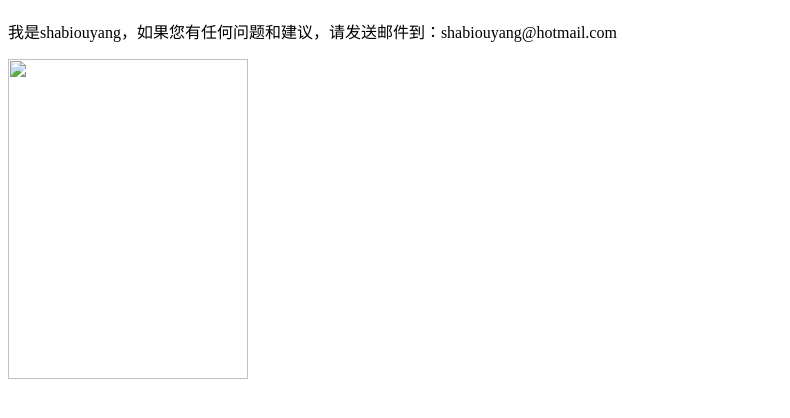
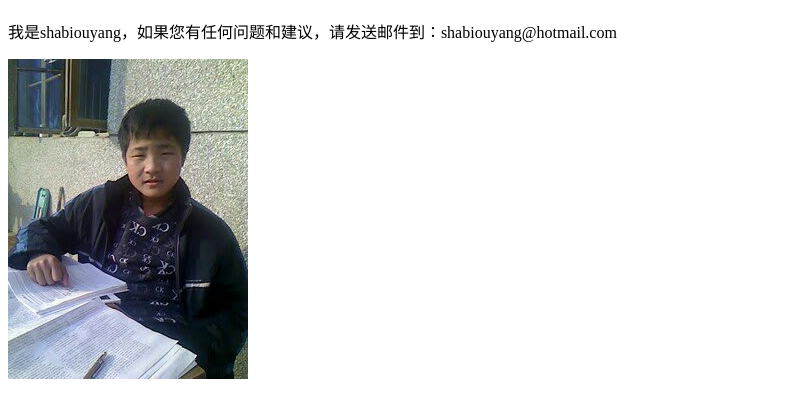
Before and after one commit to shabiouyang/shabiouyang.github.io, a plain HTML site: page index.html in a window 1280 px wide. Shown: the part 70-488 px from the top of the page, without its empty margins (0-790 px from the left). Drawn offline with Linux system fonts and the light colour scheme.

Commit message:
Update index.html

```diff
--- a/index.html
+++ b/index.html
@@ -7,6 +7,6 @@
 <body>
     <h1>您好，欢迎您访问我的个人页面！目前正在建设中...</h1>
     <p>我是shabiouyang，如果您有任何问题和建议，请发送邮件到：shabiouyang@hotmail.com </p>
-    <img src="./images/me.jpg" width="240" height="320" />
+    <img src="me.jpg" width="240" height="320" />
 </body>
 </html>
```
